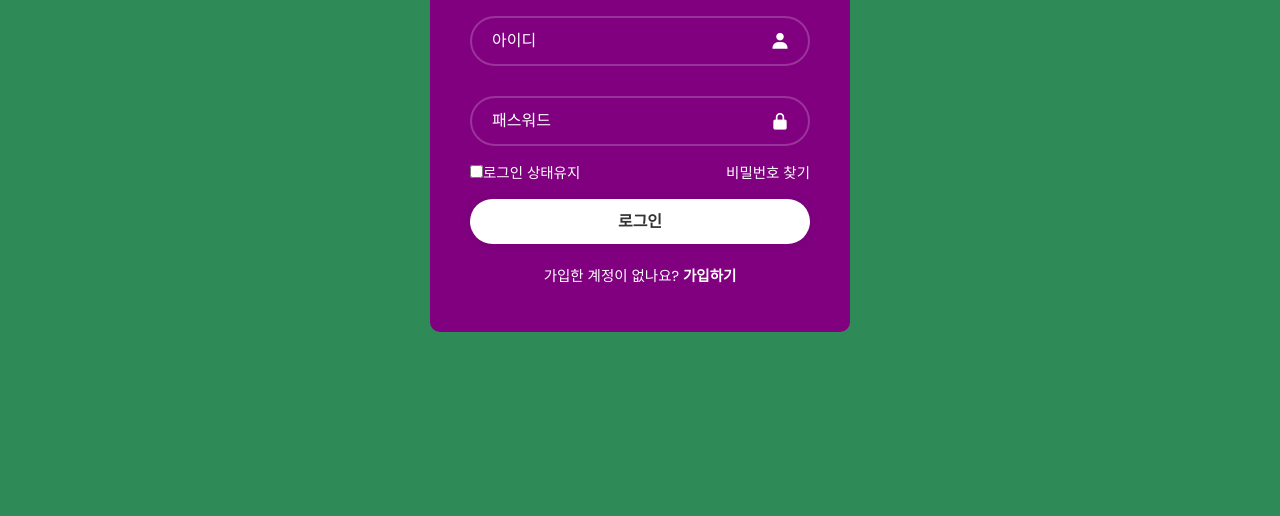
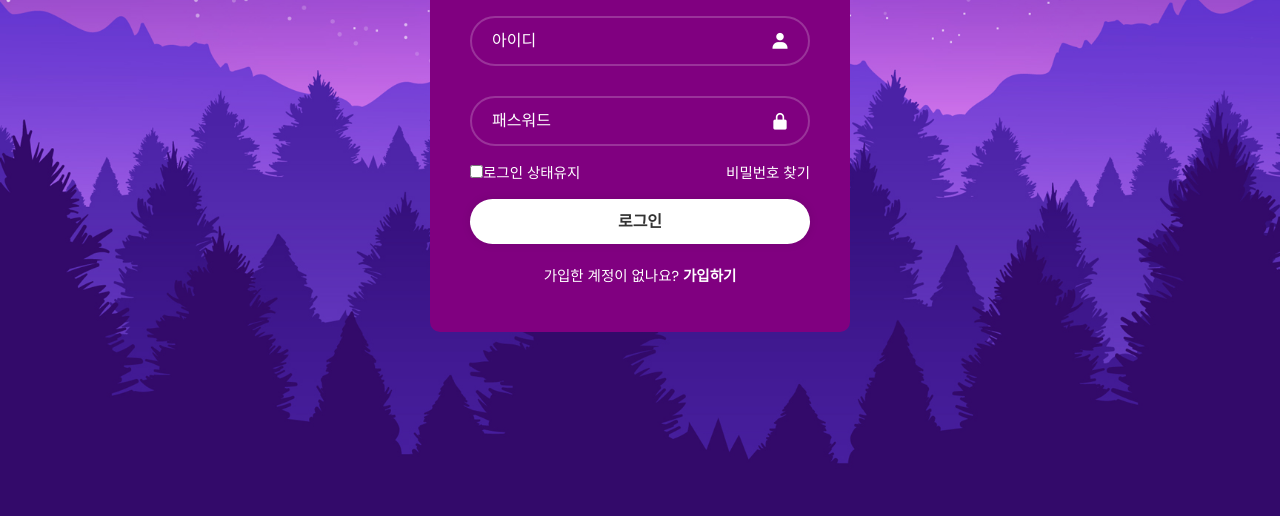
Before and after one commit to jbkim08/Login-Form, a plain HTML site: page index.html in a window 1280 px wide. Shown: the part 284-800 px from the top of the page. Drawn offline with nearby package versions, Linux system fonts and the light colour scheme.

Commit message:
벡그라운드 이미지

```diff
--- a/style.css
+++ b/style.css
@@ -14,7 +14,8 @@ body {
   justify-content: center;
   align-items: center;
   height: 100vh; /*화면높이의 100%*/
-  background-color: seagreen;
+  background: url("images/bg.jpg") no-repeat center;
+  background-size: cover;
 }
 
 .wrapper {
```
